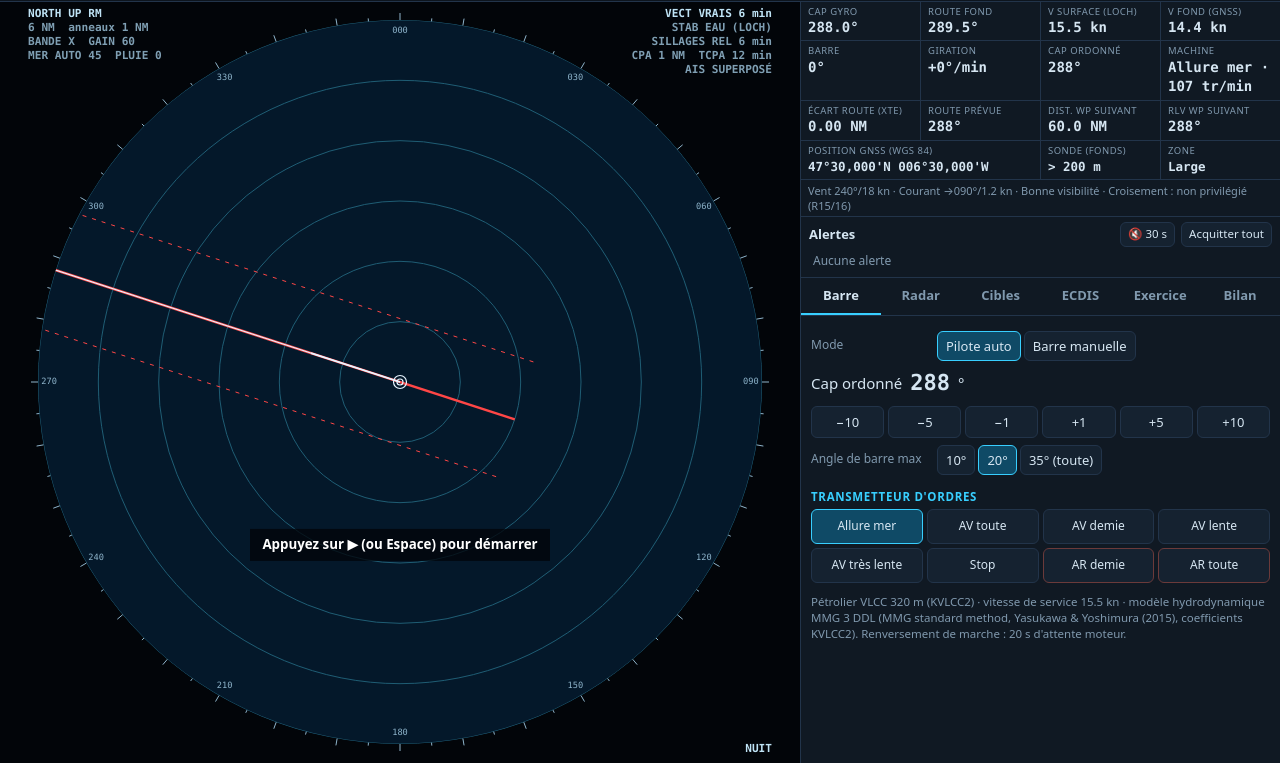
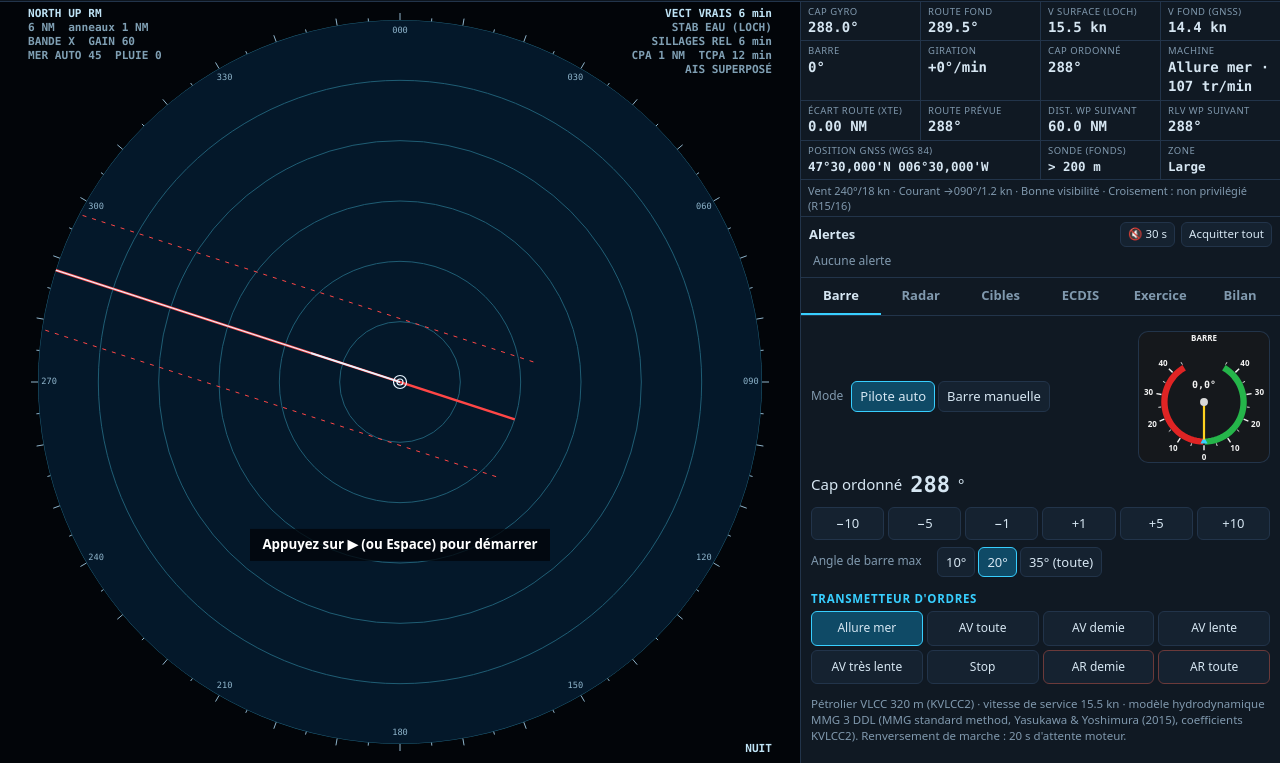
Before and after one commit to Mathiscode29/simulateur-anticollision, a website built with Vite: page index.html in a window 1280 px wide. Shown: the part 37-800 px from the top of the page. Built offline with nearby package versions, Linux system fonts and the light colour scheme; animation ran at ten frames a second.

Commit message:
Onglet Barre : indicateur d'angle de barre
Cadran à fond sombre à côté du choix pilote auto / barre manuelle : arc rouge
sur bâbord et vert sur tribord (0 à 45°, zéro en bas), aiguille de l'angle réel
de la barre, repère bleu de l'angle ordonné (pilote ou barreur), lecture
numérique B / T. L'écart entre ordre et aiguille montre la vitesse de
l'appareil à gouverner (2,5 °/s).

Co-Authored-By: Claude Opus 5.5 <noreply@anthropic.com>
Claude-Session: https://claude.ai/code/session_01HQAMn6aTRLARzU2UUNo6PK

```diff
--- a/index.html
+++ b/index.html
@@ -65,7 +65,7 @@
   </div>
 
   <section class="tab on" id="t-barre">
-    <div class="row"><span class="lbl">Mode</span><div class="seg" data-seg="ap"><button data-v="1">Pilote auto</button><button data-v="0">Barre manuelle</button></div></div>
+    <div class="row rudRow"><span class="lbl">Mode</span><div class="seg" data-seg="ap"><button data-v="1">Pilote auto</button><button data-v="0">Barre manuelle</button></div><canvas id="rudInd" title="Indicateur d'angle de barre : aiguille = angle réel, repère bleu = ordre"></canvas></div>
     <div id="apBox">
       <div class="row big">Cap ordonné <b id="cmdTxt">000</b>°</div>
       <div class="grid6">
--- a/src/core/state.ts
+++ b/src/core/state.ts
@@ -23,6 +23,8 @@ export interface OwnShip {
   tele: number; ap: boolean; manRud: number; rudLim: number; ship: ShipModel; type: 'power'; L: number; vx: number; vy: number;
   /** Modèle MMG : vitesses surface dans le repère navire (m/s, rad/s), régime hélice (tr/s), fin de l'attente de renversement (s). */
   u: number; v: number; r: number; n: number; revUntil: number;
+  /** Angle de barre ordonné (°, + = tribord) : pilote automatique ou barre manuelle ; o.rud suit à 2,5 °/s. */
+  rudCmd?: number;
 }
 
 /** Écho radar tel que peint au dernier passage du faisceau : position géographique (NM), relèvement et distance depuis le porteur. */
--- a/src/main.ts
+++ b/src/main.ts
@@ -7,6 +7,7 @@ import { initEcdis, drawEcdis } from './ui/ecdis';
 import { initOutside, drawOutside } from './ui/outside';
 import { initDebrief, drawDebrief } from './ui/debrief';
 import { currentView, initControls, upd } from './ui/controls';
+import { initRudder, drawRudder } from './ui/rudder';
 
 const canvas = document.getElementById('radar') as HTMLCanvasElement;
 const ecdis = document.getElementById('ecdis') as HTMLCanvasElement;
@@ -16,6 +17,7 @@ initRender(canvas);
 initEcdis(ecdis);
 initOutside(document.getElementById('outside') as HTMLCanvasElement);
 initDebrief(document.getElementById('debrief') as HTMLCanvasElement);
+initRudder(document.getElementById('rudInd') as HTMLCanvasElement);
 upd();
 setInterval(upd, 250);
 
@@ -36,6 +38,7 @@ function frame(now: number): void {
   if (v === 'ecdis' || v === 'split' || v === 'bridge') drawEcdis();
   if (v === 'visual' || v === 'bridge') drawOutside();
   if (v === 'debrief') drawDebrief();
+  drawRudder();
   requestAnimationFrame(frame);
 }
 requestAnimationFrame(frame);
--- a/src/sim/physics.ts
+++ b/src/sim/physics.ts
@@ -61,6 +61,7 @@ export function stepOwnMMG(o: OwnShip, p: MMGParams, dt: number): void {
     rc = clamp(1.2 * e - 1.6 * tL * o.rot, -o.rudLim, o.rudLim);
   } else rc = o.manRud;
   const rr = 2.5 * dt;
+  o.rudCmd = rc;
   o.rud += clamp(rc - o.rud, -rr, rr);
   // machine
   const nT = f * ns;
--- /dev/null
+++ b/src/ui/rudder.ts
@@ -0,0 +1,65 @@
+/**
+ * Indicateur d'angle de barre de l'onglet Barre, dans l'esprit des répétiteurs de passerelle :
+ * cadran à fond sombre, arc rouge sur bâbord et vert sur tribord (0 à 45° de part et d'autre, zéro en bas),
+ * aiguille partant du centre (angle réel de la mèche), repère pour l'angle ordonné, lecture numérique.
+ * Ne lit que S : redessiné à chaque image tant que l'onglet est affiché.
+ */
+import { S } from '../core/state';
+import { clamp } from '../core/util';
+
+let cv: HTMLCanvasElement | null = null, ctx: CanvasRenderingContext2D;
+const MAX = 45, SPAN = 150; // ±45° de barre sur ±150° de cadran
+
+export function initRudder(c: HTMLCanvasElement): void { cv = c; ctx = c.getContext('2d')!; }
+
+/** Angle écran (rad, 0 = vers le bas, sens horaire vu de l'écran = vers la gauche pour bâbord). */
+const ang = (rud: number): number => (clamp(rud, -MAX, MAX) / MAX) * SPAN * (Math.PI / 180);
+
+export function drawRudder(): void {
+  if (!cv || cv.offsetParent === null) return;
+  const dpr = Math.min(2, window.devicePixelRatio || 1), w = cv.clientWidth, h = cv.clientHeight;
+  if (cv.width !== Math.round(w * dpr) || cv.height !== Math.round(h * dpr)) { cv.width = Math.round(w * dpr); cv.height = Math.round(h * dpr); }
+  ctx.setTransform(dpr, 0, 0, dpr, 0, 0);
+  ctx.clearRect(0, 0, w, h);
+  const night = document.body.classList.contains('pal-night'), dim = night ? 0.55 : 1;
+  const cx = w / 2, cy = h / 2 + 5, R = Math.min(w, h) * 0.3;
+  // point du cadran pour un angle de barre (+ = tribord, à droite), à la distance r du centre
+  const pt = (rud: number, r: number): [number, number] => { const a = ang(rud); return [cx + Math.sin(a) * r, cy + Math.cos(a) * r]; };
+  ctx.globalAlpha = dim;
+  ctx.font = `600 ${Math.round(R * 0.2)}px system-ui,sans-serif`; ctx.fillStyle = '#f2f2f2'; ctx.textAlign = 'center'; ctx.textBaseline = 'top';
+  ctx.fillText('BARRE', cx, 4);
+  // arcs bâbord (rouge) et tribord (vert)
+  ctx.lineWidth = R * 0.16; ctx.lineCap = 'butt';
+  const arc = (from: number, to: number, col: string) => {
+    ctx.strokeStyle = col; ctx.beginPath();
+    for (let k = 0; k <= 30; k++) { const p = pt(from + ((to - from) * k) / 30, R); if (k) ctx.lineTo(p[0], p[1]); else ctx.moveTo(p[0], p[1]); }
+    ctx.stroke();
+  };
+  arc(-0.3, -MAX, '#e02424'); arc(0.3, MAX, '#25b54a');
+  // graduations tous les 5°, chiffres tous les 10°
+  ctx.strokeStyle = '#f2f2f2'; ctx.fillStyle = '#f2f2f2'; ctx.textBaseline = 'middle';
+  ctx.font = `600 ${Math.round(R * 0.2)}px system-ui,sans-serif`;
+  for (let v = -MAX; v <= MAX; v += 5) {
+    const big = v % 10 === 0, a = pt(v, R + R * 0.09), b = pt(v, R + R * (big ? 0.22 : 0.16));
+    ctx.lineWidth = big ? 1.4 : 0.9; ctx.beginPath(); ctx.moveTo(a[0], a[1]); ctx.lineTo(b[0], b[1]); ctx.stroke();
+    if (big && v !== 0) { const q = pt(v, R + R * 0.42); ctx.fillText(String(Math.abs(v)), q[0], q[1]); }
+  }
+  const z = pt(0, R + R * 0.4); ctx.fillText('0', z[0], z[1]);
+  // repère de l'angle ordonné (triangle bleu sur l'intérieur de l'arc)
+  const o = S.own, cmd = o.ap ? o.rudCmd ?? o.rud : o.manRud;
+  {
+    const a = ang(cmd), tip = pt(cmd, R - R * 0.12), l = pt(cmd, R + R * 0.05);
+    const nx = Math.cos(a) * R * 0.09, ny = -Math.sin(a) * R * 0.09;
+    ctx.fillStyle = '#38cfff'; ctx.beginPath(); ctx.moveTo(tip[0], tip[1]); ctx.lineTo(l[0] + nx, l[1] + ny); ctx.lineTo(l[0] - nx, l[1] - ny); ctx.closePath(); ctx.fill();
+  }
+  // aiguille : angle réel
+  const n = pt(o.rud, R * 0.93);
+  ctx.strokeStyle = '#ffd21f'; ctx.lineWidth = 2.2; ctx.lineCap = 'round';
+  ctx.beginPath(); ctx.moveTo(cx, cy); ctx.lineTo(n[0], n[1]); ctx.stroke();
+  ctx.fillStyle = '#d8d8d8'; ctx.beginPath(); ctx.arc(cx, cy, R * 0.1, 0, 7); ctx.fill();
+  // lecture numérique
+  const v = Math.abs(o.rud) < 0.05 ? 0 : o.rud;
+  ctx.font = `700 ${Math.round(R * 0.26)}px ui-monospace,Menlo,monospace`; ctx.fillStyle = v < 0 ? '#ff5a5a' : v > 0 ? '#4fd872' : '#f2f2f2';
+  ctx.fillText(`${v < 0 ? 'B' : v > 0 ? 'T' : ''}${Math.abs(v).toFixed(1).replace('.', ',')}°`, cx, cy - R * 0.42);
+  ctx.globalAlpha = 1;
+}
--- a/src/ui/style.css
+++ b/src/ui/style.css
@@ -151,3 +151,10 @@ details { margin: 8px 0 } summary { cursor: pointer; color: var(--ac); font-weig
 }
 @media (max-width: 520px) { .bt, .stcw, header [data-seg=palette] { display: none } }
 @media (max-width: 1200px) { header [data-seg=view] button { padding: 4px 5px } .bt { display: none } }
+
+/* indicateur d'angle de barre (onglet Barre) */
+.rudRow { flex-wrap: nowrap }
+.rudRow .lbl { min-width: 0; width: auto; flex: none }
+.rudRow .seg { flex-wrap: nowrap; flex: none }
+#rudInd { flex: none; width: 132px; height: 132px; margin-left: auto; border-radius: 10px; background: #15181c; box-shadow: inset 0 0 0 1px var(--ln) }
+body.pal-night #rudInd { background: #050607 }
```
Also changed, not shown: CLAUDE.md (+1 -0 lines).
